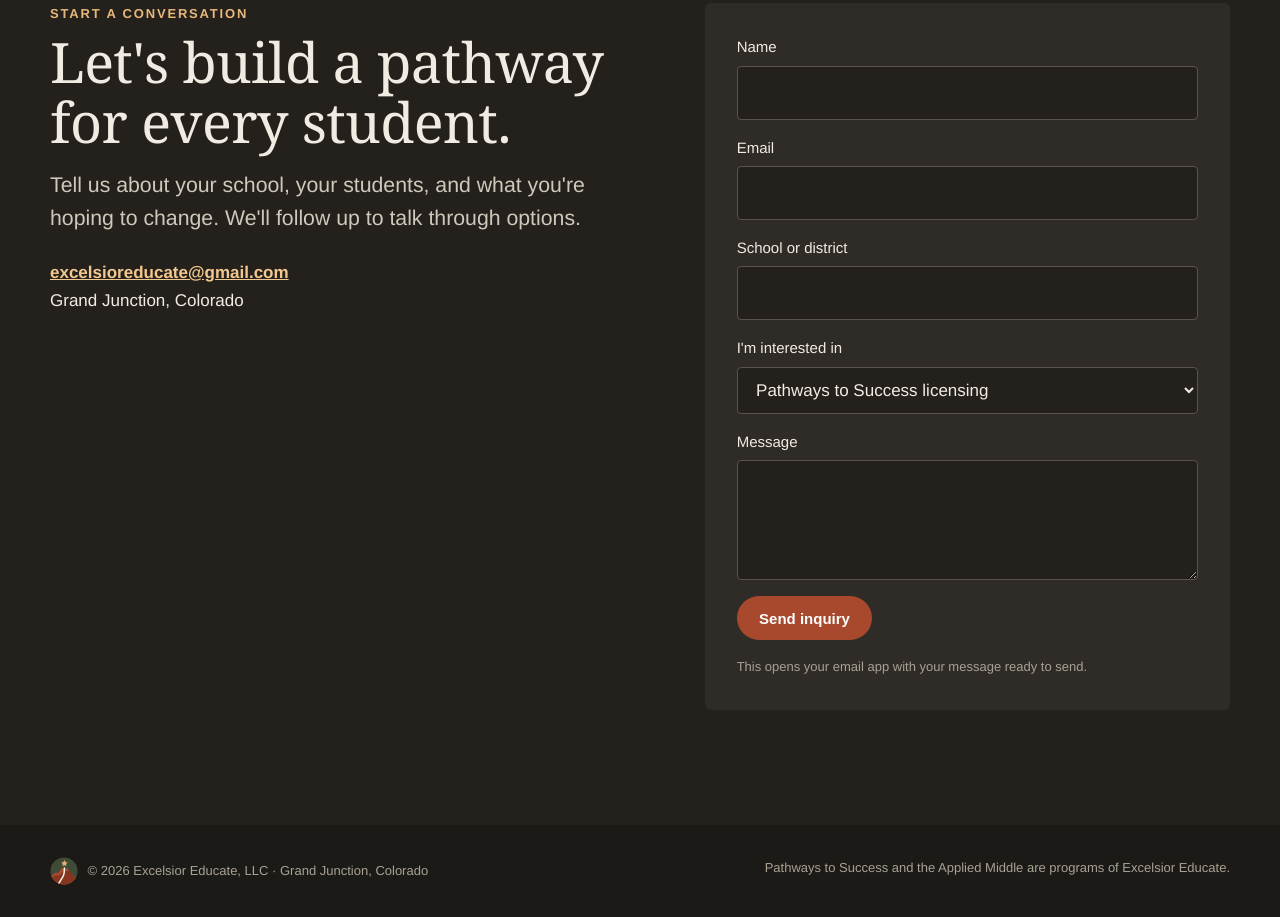
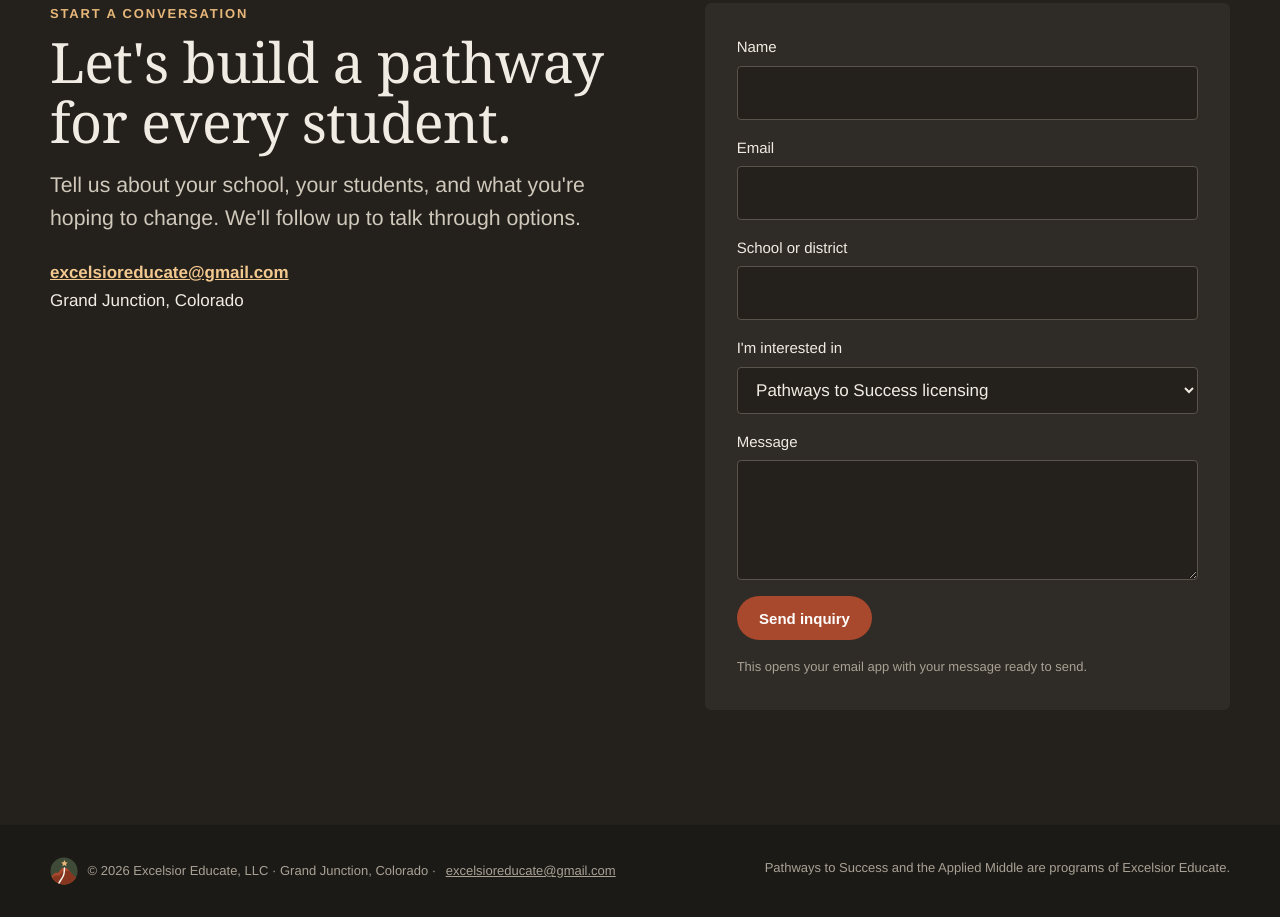
Before and after one commit to khaptonstall02-sketch/excelsioreducate-website, a plain HTML site: page index.html in a window 1280 px wide. Shown: the part 8092-9009 px from the top of the page. Drawn offline with Linux system fonts and the light colour scheme; a web font is replaced by a local one.

Commit message:
Add contact email to footer
Co-authored-by: Perplexity <noreply@perplexity.ai>

```diff
--- a/index.html
+++ b/index.html
@@ -420,7 +420,7 @@ footer .wrap{display:flex;flex-wrap:wrap;justify-content:space-between;gap:1rem}
 
 <footer>
   <div class="wrap">
-    <span class="foot-brand"><img src="img/mark.svg" alt="" width="28" height="28">© 2026 Excelsior Educate, LLC · Grand Junction, Colorado</span>
+    <span class="foot-brand"><img src="img/mark.svg" alt="" width="28" height="28">© 2026 Excelsior Educate, LLC · Grand Junction, Colorado · <a href="mailto:excelsioreducate@gmail.com" style="color:inherit">excelsioreducate@gmail.com</a></span>
     <span>Pathways to Success and the Applied Middle are programs of Excelsior Educate.</span>
   </div>
 </footer>
```
